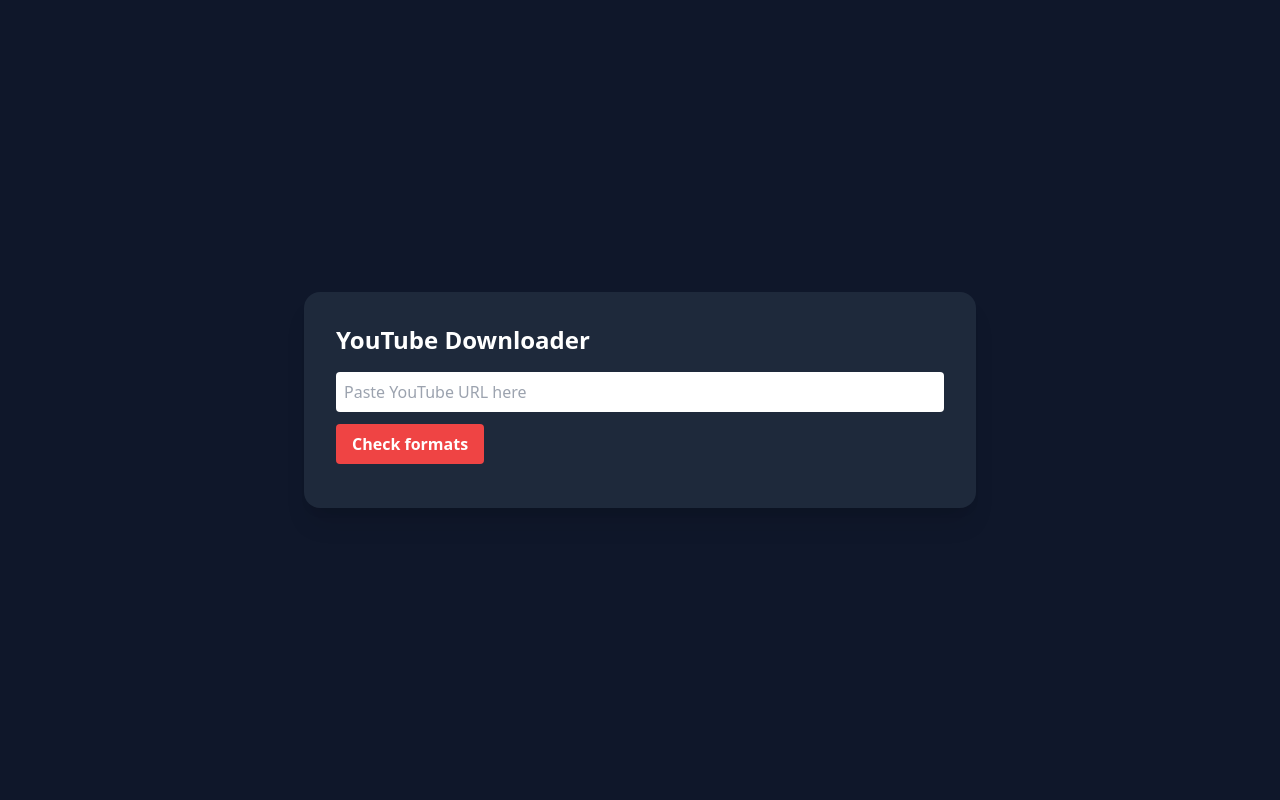
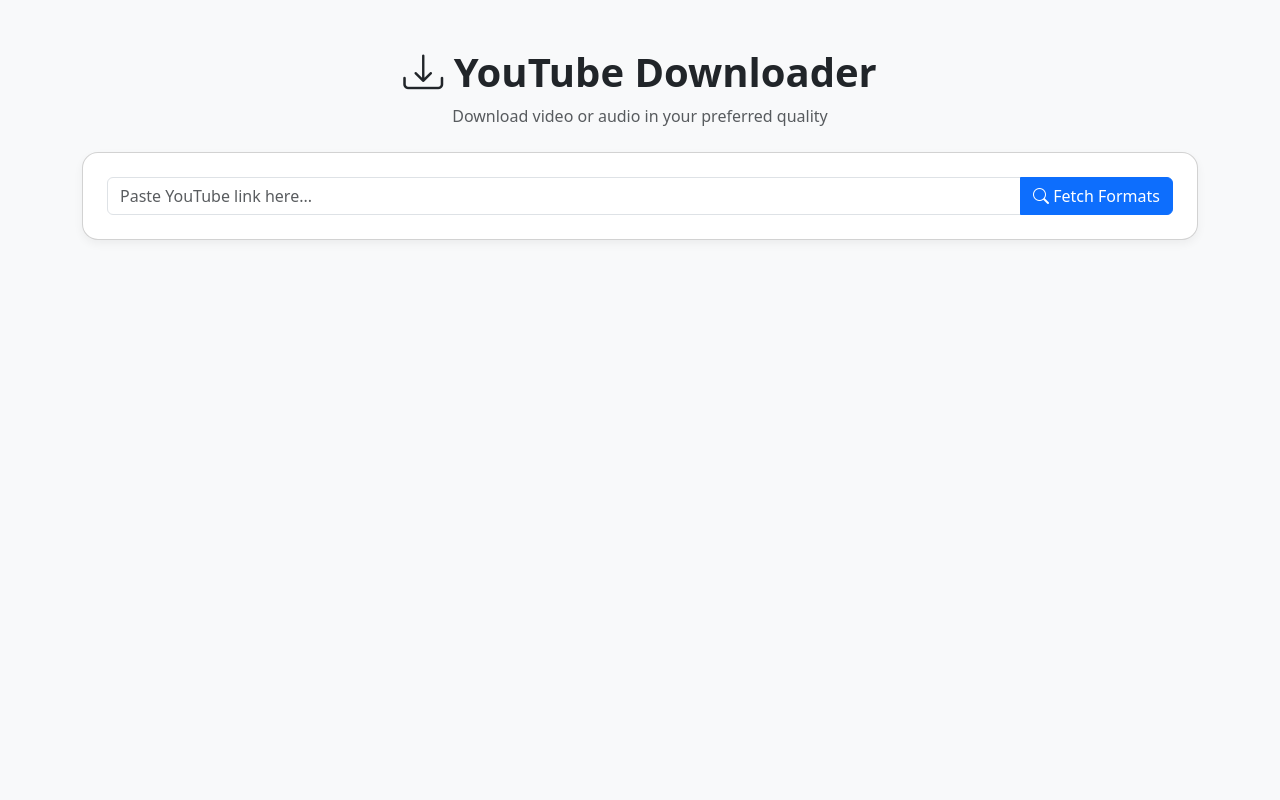
Before and after one commit to iamharish22/yt_downloader, a Flask app: page / in a window 1280 px wide. Run offline with Flask 3, Linux system fonts and the light colour scheme; some libraries are stand-ins or nearby versions.

Commit message:
Change Format

```diff
--- a/templates/index.html
+++ b/templates/index.html
@@ -1,70 +1,116 @@
-<!doctype html>
-<html>
+<!DOCTYPE html>
+<html lang="en">
 <head>
-  <meta charset="utf-8">
+  <meta charset="UTF-8" />
+  <meta name="viewport" content="width=device-width, initial-scale=1.0"/>
   <title>YouTube Downloader</title>
-  <script src="https://cdn.tailwindcss.com"></script>
+  <!-- Bootstrap 5 -->
+  <link href="https://cdn.jsdelivr.net/npm/bootstrap@5.3.3/dist/css/bootstrap.min.css" rel="stylesheet">
+  <!-- Icons -->
+  <link href="https://cdn.jsdelivr.net/npm/bootstrap-icons@1.11.3/font/bootstrap-icons.css" rel="stylesheet">
+  <style>
+    body {
+      background: #f8f9fa;
+    }
+    .card {
+      border-radius: 1rem;
+      box-shadow: 0 4px 10px rgba(0,0,0,0.05);
+    }
+    .thumbnail {
+      max-height: 200px;
+      object-fit: cover;
+      border-radius: 0.75rem;
+    }
+  </style>
 </head>
-<body class="bg-slate-900 text-white min-h-screen flex items-center justify-center">
-  <div class="w-full max-w-2xl p-8 bg-slate-800 rounded-2xl shadow-xl">
-    <h1 class="text-2xl font-bold mb-4">YouTube Downloader</h1>
+<body>
+  <div class="container py-5">
+    <div class="text-center mb-4">
+      <h1 class="fw-bold"><i class="bi bi-download"></i> YouTube Downloader</h1>
+      <p class="text-muted">Download video or audio in your preferred quality</p>
+    </div>
 
-    <div class="space-y-3">
-      <input id="url" class="w-full p-2 rounded text-black" placeholder="Paste YouTube URL here" />
-      <button id="check" class="bg-red-500 px-4 py-2 rounded font-semibold">Check formats</button>
+    <!-- URL Form -->
+    <div class="card p-4 mb-4">
+      <form id="urlForm">
+        <div class="input-group">
+          <input type="url" name="url" class="form-control" placeholder="Paste YouTube link here..." required>
+          <button class="btn btn-primary" type="submit"><i class="bi bi-search"></i> Fetch Formats</button>
+        </div>
+      </form>
+    </div>
 
-      <div id="info" class="mt-4"></div>
-      <div id="formats" class="mt-2 space-y-2"></div>
+    <!-- Video Info & Formats -->
+    <div id="videoSection" class="card p-4 d-none">
+      <div class="row">
+        <div class="col-md-4 text-center mb-3 mb-md-0">
+          <img id="thumbnail" class="thumbnail img-fluid" alt="Thumbnail">
+        </div>
+        <div class="col-md-8">
+          <h4 id="title"></h4>
+          <form id="downloadForm" method="POST" action="/download">
+            <input type="hidden" name="url" id="downloadUrl">
+            <div class="mb-3">
+              <label class="form-label fw-semibold">Choose Format:</label>
+              <select name="format_id" id="formatSelect" class="form-select" required></select>
+            </div>
+            <div class="form-check mb-3">
+              <input class="form-check-input" type="checkbox" name="audio" value="1" id="audioCheck">
+              <label class="form-check-label" for="audioCheck">Convert to MP3 (audio only)</label>
+            </div>
+            <button class="btn btn-success" type="submit"><i class="bi bi-download"></i> Download</button>
+          </form>
+        </div>
+      </div>
     </div>
   </div>
 
+  <!-- Bootstrap JS -->
+  <script src="https://cdn.jsdelivr.net/npm/bootstrap@5.3.3/dist/js/bootstrap.bundle.min.js"></script>
   <script>
-    document.getElementById('check').addEventListener('click', async () => {
-      const url = document.getElementById('url').value.trim();
-      if (!url) return alert('Enter URL');
-      const form = new URLSearchParams();
-      form.append('url', url);
-      document.getElementById('formats').innerHTML = 'Loading...';
-      const res = await fetch('/api/formats', { method: 'POST', body: form });
-      const data = await res.json();
-      if (data.error) {
-        document.getElementById('formats').innerText = 'Error: ' + data.error;
-        return;
+    const urlForm = document.getElementById("urlForm");
+    const videoSection = document.getElementById("videoSection");
+    const titleEl = document.getElementById("title");
+    const thumbEl = document.getElementById("thumbnail");
+    const formatSelect = document.getElementById("formatSelect");
+    const downloadUrl = document.getElementById("downloadUrl");
+
+    urlForm.addEventListener("submit", async (e) => {
+      e.preventDefault();
+      const formData = new FormData(urlForm);
+      const url = formData.get("url");
+
+      // Reset UI
+      videoSection.classList.add("d-none");
+      formatSelect.innerHTML = `<option>Loading...</option>`;
+
+      try {
+        const res = await fetch("/api/formats", { method: "POST", body: formData });
+        const data = await res.json();
+
+        if (data.error) {
+          alert("Error: " + data.error);
+          return;
+        }
+
+        titleEl.textContent = data.title || "No title";
+        thumbEl.src = data.thumbnail || "";
+        downloadUrl.value = url;
+
+        formatSelect.innerHTML = "";
+        data.formats.forEach(f => {
+          const option = document.createElement("option");
+          const quality = f.height ? `${f.height}p` : (f.acodec !== "none" ? "Audio" : "Unknown");
+          const size = f.filesize ? ` (${(f.filesize/1024/1024).toFixed(1)} MB)` : "";
+          option.value = f.format_id;
+          option.textContent = `${quality} - ${f.ext.toUpperCase()} ${size}`;
+          formatSelect.appendChild(option);
+        });
+
+        videoSection.classList.remove("d-none");
+      } catch (err) {
+        alert("Failed to fetch formats: " + err.message);
       }
-      document.getElementById('info').innerHTML = `<div class="font-semibold">${data.title || ''}</div>`;
-      const container = document.getElementById('formats'); container.innerHTML = '';
-
-      for (const f of data.formats) {
-        const label = document.createElement('label');
-        label.className = 'flex items-center gap-3 p-2 bg-slate-700 rounded';
-        const radio = document.createElement('input');
-        radio.type = 'radio';
-        radio.name = 'format';
-        radio.value = f.format_id;
-        label.appendChild(radio);
-        const txt = document.createElement('div');
-        txt.innerHTML = `<div>${f.format_id} — ${f.ext} ${f.height ? (f.height + 'p') : ''} ${f.acodec === 'none' ? '(video)' : f.vcodec === 'none' ? '(audio)' : ''}</div>`;
-        label.appendChild(txt);
-        container.appendChild(label);
-      }
-
-      const downloadBtn = document.createElement('button');
-      downloadBtn.className = 'mt-3 bg-green-500 px-4 py-2 rounded';
-      downloadBtn.innerText = 'Download selected';
-      downloadBtn.onclick = () => {
-        const selected = document.querySelector('input[name="format"]:checked');
-        if (!selected) return alert('Select a format');
-        // create form to trigger browser download
-        const f = document.createElement('form');
-        f.method = 'POST'; f.action = '/download';
-        const in1 = document.createElement('input');
-        in1.type = 'hidden'; in1.name = 'url'; in1.value = url;
-        const in2 = document.createElement('input');
-        in2.type = 'hidden'; in2.name = 'format_id'; in2.value = selected.value;
-        f.appendChild(in1); f.appendChild(in2);
-        document.body.appendChild(f); f.submit();
-      };
-      container.appendChild(downloadBtn);
     });
   </script>
 </body>
```
